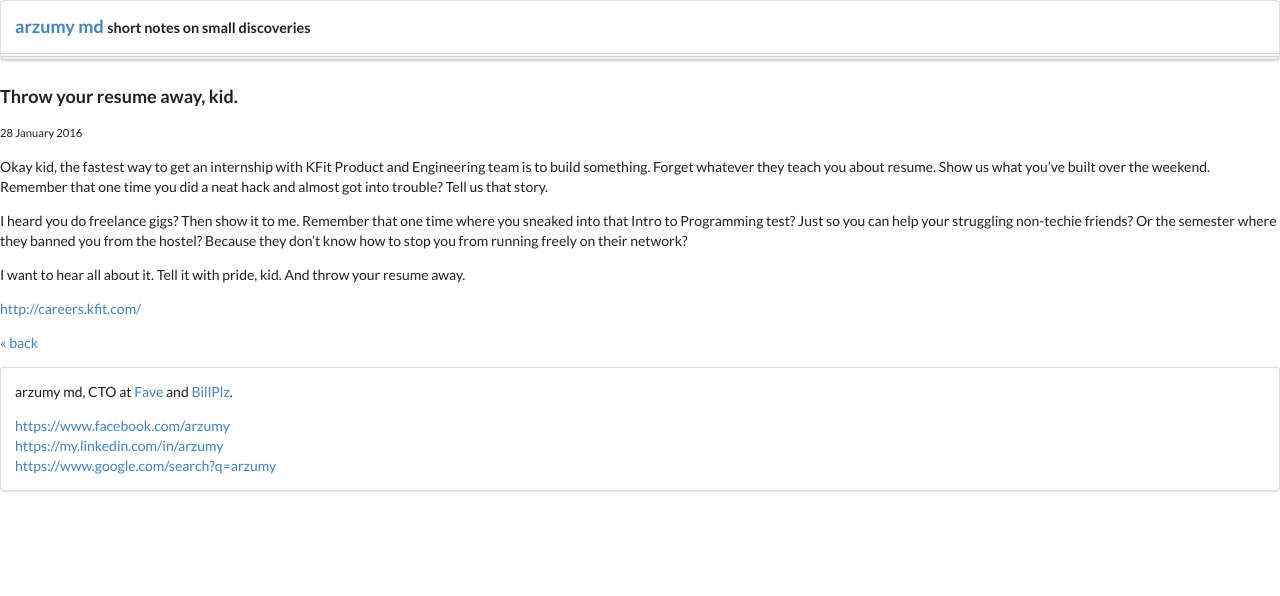
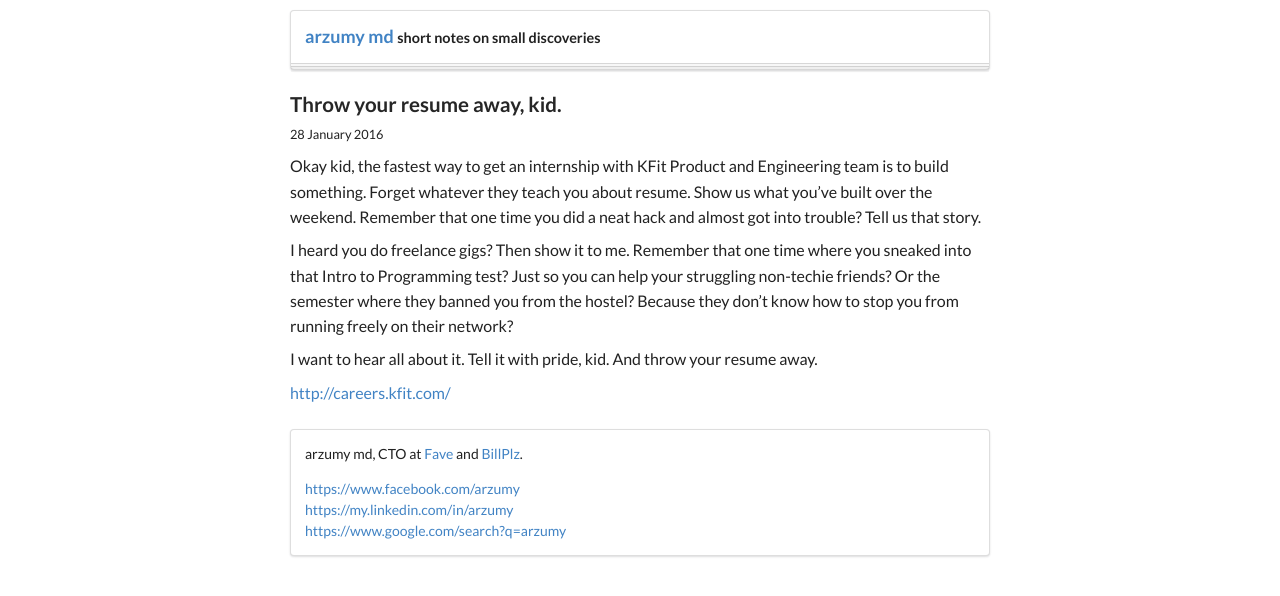
Before and after one commit to arzumy/arzumy.github.com, a Jekyll site: the page built from _posts/2016-01-28-throw-your-resume-away-kid.md, in a window 1280 px wide. Shown: the top 596 px of the page. Built offline with Jekyll 4.4.1, drawn with Linux system fonts in a browser that asks for light colours; nearby versions of some CDN libraries; Markdown is read by kramdown in place of the engine named in the settings.

Commit message:
change bookish theme

```diff
--- a/_layouts/default.html
+++ b/_layouts/default.html
@@ -6,25 +6,21 @@
     <meta name="viewport" content="width=device-width, initial-scale=1.0">
     <meta name="description" content="{{ site.meta.description }}">
     <meta name="author" content="{{ site.author.name }}">
-
     <link href="/assets/images/favicon.ico" rel="icon" type="image/x-icon" />
-
     <link rel="stylesheet" type="text/css" href="/semantic/dist/semantic.min.css">
-    <script
-      src="https://code.jquery.com/jquery-3.1.1.min.js"
-      integrity="sha256-hVVnYaiADRTO2PzUGmuLJr8BLUSjGIZsDYGmIJLv2b8="
-      crossorigin="anonymous"></script>
-    <script src="/semantic/dist/semantic.min.js"></script>
-
+    <link rel="stylesheet" type="text/css" href="/assets/css/over.css">
   </head>
 	<body>
-		<div class="container">
-			<div class="row-fluid">
-	    	<div class="span8 offset2 mini-layout">
+		<div class="ui text container over">
       {% include header.html %}
-					<h3>{{ page.title }}</h3>
+      <div class="ui items">
+        <div class="item">
+          <div class="content">
+            <div class="header">{{ page.title }}</div>
+            <div class="content blog-content">
               {{ content }}
-					<a href="/">&laquo; back</a>
+            </div>
+          </div>
         </div>
       </div>
       {% include footer.html %}
--- a/assets/css/over.css
+++ b/assets/css/over.css
@@ -1,3 +1,8 @@
 .over {
   padding: 10px 0 10px 0;
 }
+
+.blog-content > p {
+  line-height: 1.58;
+  letter-spacing: -.003em;
+}
```
Also changed, not shown: 1 other file. Lines whose indentation alone changed are shown as unchanged.
